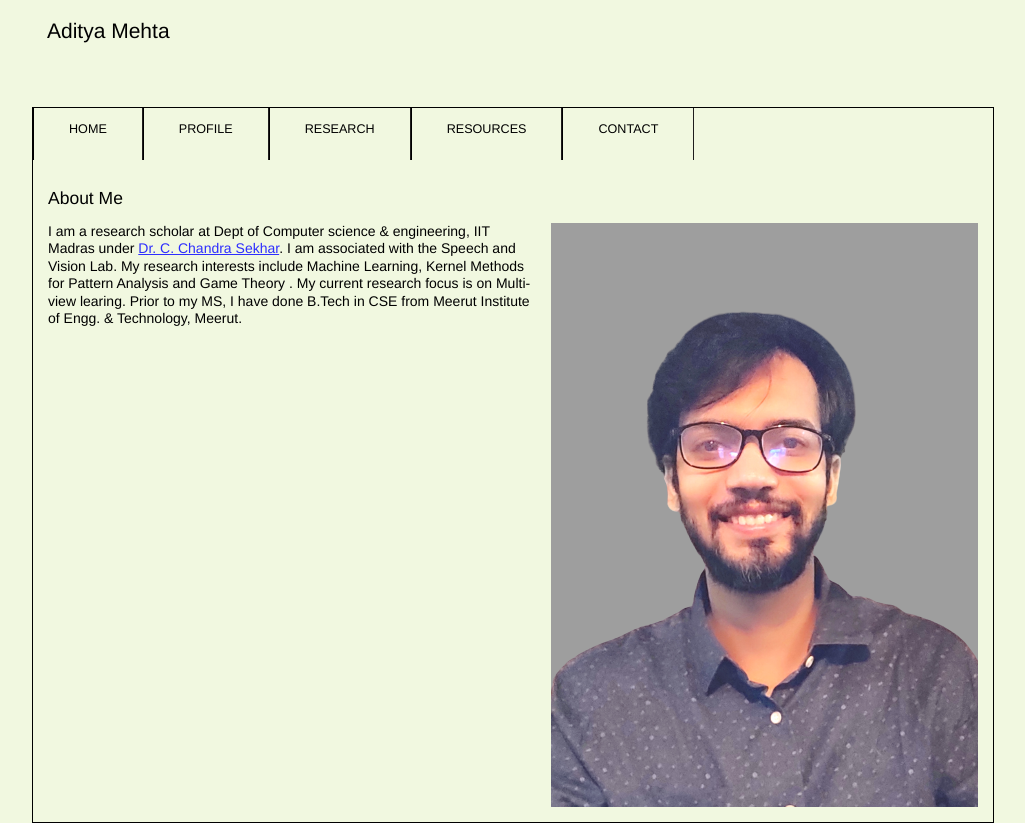
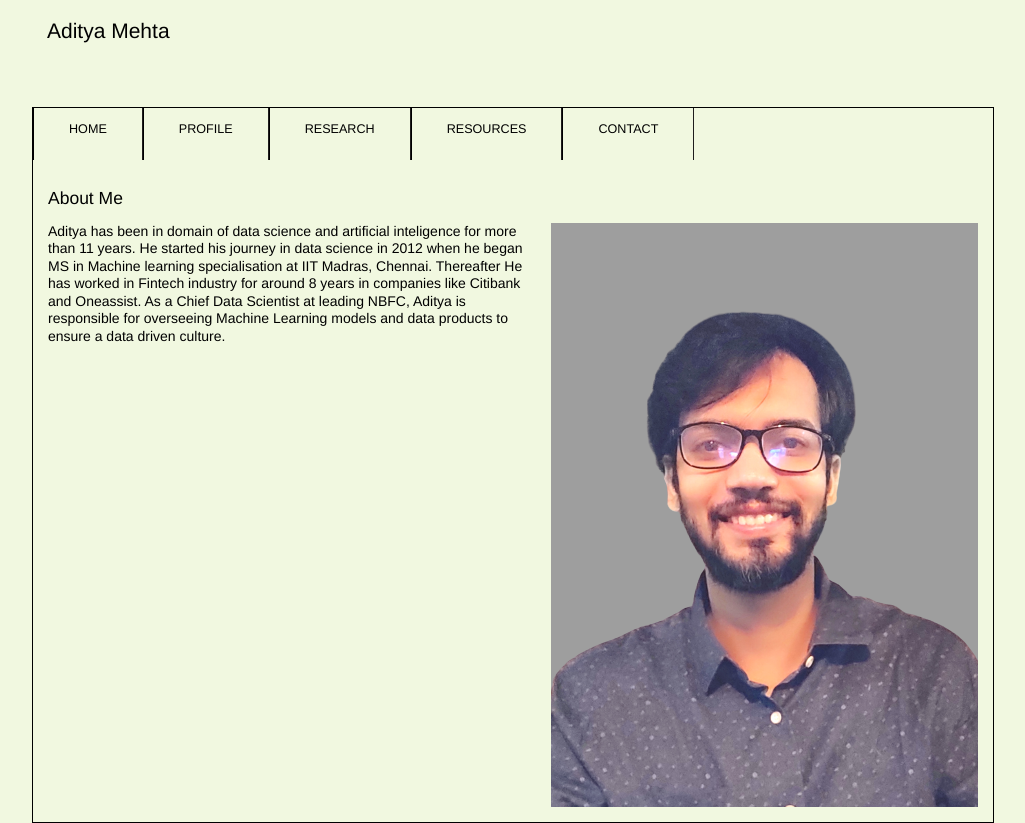
Before and after one commit to aditya-cse/aditya-cse.github.io, a plain HTML site: page index.html in a window 1280 px wide. Shown: the whole page, without its empty margins (128-1153 px from the left). Drawn offline with Linux system fonts and the light colour scheme.

Commit message:
Update index.html

```diff
--- a/index.html
+++ b/index.html
@@ -30,8 +30,9 @@
 
 
 			</p>
-			<p>I am a research scholar at Dept of Computer science &amp; engineering,
-IIT Madras under <a href="http://www.cse.iitm.ac.in/chandra/">Dr. C. Chandra Sekhar</a>. I am associated with the Speech and Vision Lab. My research interests include Machine Learning, Kernel Methods for Pattern Analysis and Game Theory . My current research focus is on Multi-view learing. Prior to my MS, I have done B.Tech in CSE from Meerut Institute of Engg. &amp; Technology, Meerut.
+			<p>
+				Aditya has been in domain of data science and artificial inteligence for more than 11 years. He started his journey in data science in 2012 when he began MS in Machine learning specialisation at IIT Madras, Chennai. Thereafter He has worked in Fintech industry for around 8 years in companies like Citibank and Oneassist. As a Chief Data Scientist at leading NBFC, Aditya is responsible for overseeing Machine Learning models and data products to ensure a data driven culture.
+
  </p>
 		</div>
 
```
